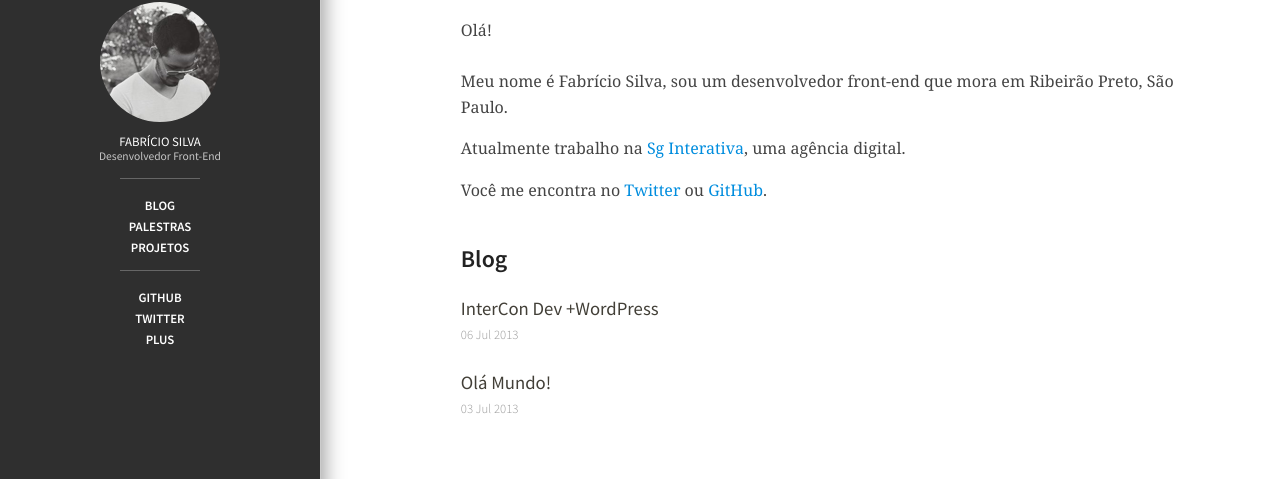
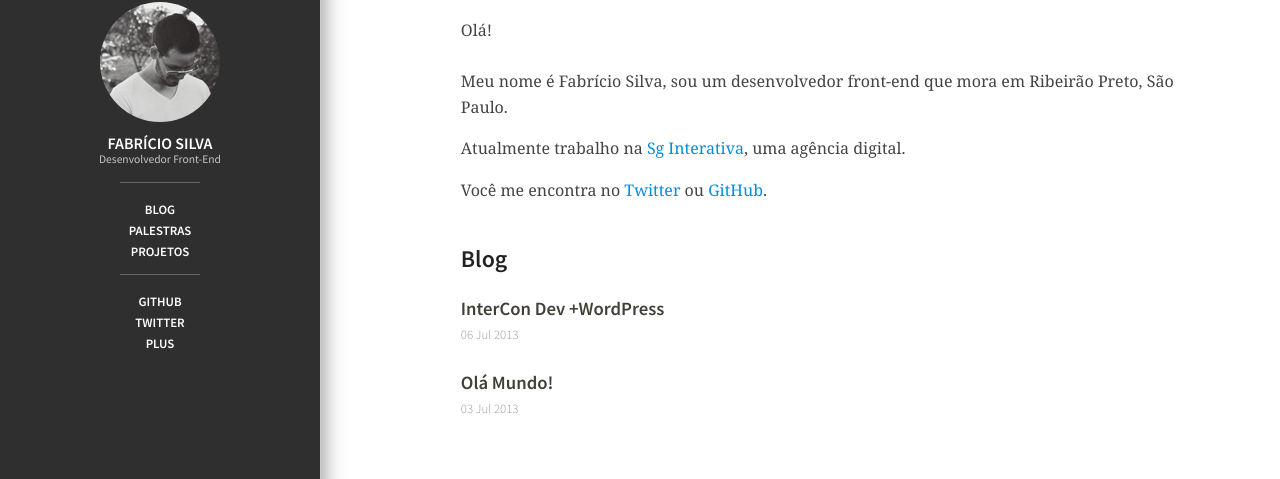
Before and after one commit to fabriciofmsilva/fabriciofmsilva.github.io, a Jekyll site: the page built from index.html, in a window 1280 px wide. Shown: the part 118-597 px from the top of the page. Built offline with Jekyll 4.4.1, drawn with Linux system fonts in a browser that asks for light colours; nearby versions of some CDN libraries.

Commit message:
Edit Style

```diff
--- a/css/main.css
+++ b/css/main.css
@@ -560,7 +560,6 @@ body {
 }
 a {
 	color: #008DDE;
-	font-weight: 400;
 	text-decoration: none;
 	transition: all 0.5s;
 }
@@ -649,11 +648,14 @@ textarea {
 	width: 120px;
 }
 .header-title, .navi-link, .social-link {
+	font-size: 1em;
+	font-weight: 700;
+	margin-bottom: 0.2em;
+	margin-top: 0;
 	text-transform: uppercase;
-	font-weight: 700;
-	font-size: 0.8rem;
-	margin-top: 0;
-	margin-bottom: 0.2rem;
+}
+.navi-link, .social-link {
+	font-size: 0.8em;
 }
 .header-title-link {
 	color: #FFF;
```
